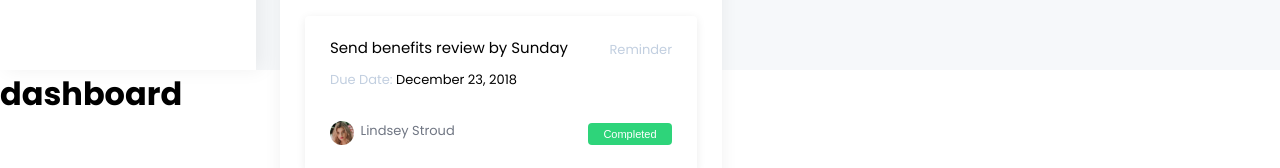
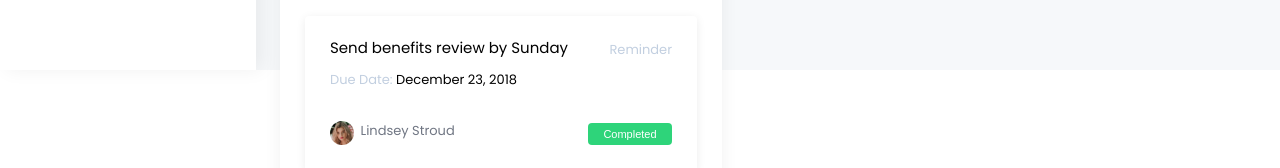
Before and after one commit to shaamkp/dashboard_react-teagin-, a React (Create React App) app: page /dashboard in a window 1280 px wide. Shown: the part 730-898 px from the top of the page. Built offline with nearby package versions, Linux system fonts and the light colour scheme.

Commit message:
heading cleared

```diff
--- a/src/component/Dashboard.js
+++ b/src/component/Dashboard.js
@@ -141,8 +141,6 @@ export default function Dashboard({ active}) {
           <TestDiv></TestDiv>
         </MainContainer>
       </Body>
-
-      <h1>dashboard</h1>
     </div>
   );
 }
```
